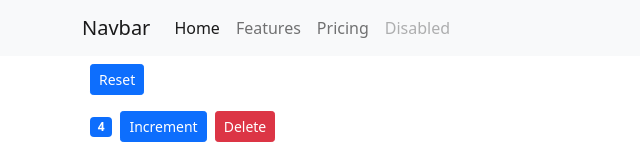
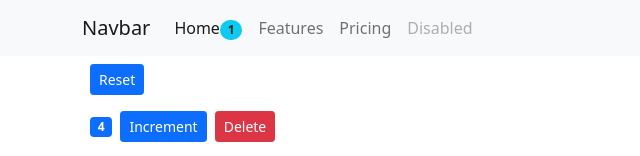
Before and after one commit to morteza06/React-Tutorial-for-Beginners, a React (Create React App) app: page / in a window 1280 px wide. Shown: the top 156 px of the page, without its empty margins (0-640 px from the left). Built offline with nearby package versions, Linux system fonts and the light colour scheme.

Commit message:
Lifting State Up

```diff
--- a/src/App.js
+++ b/src/App.js
@@ -4,12 +4,50 @@ import Counters from './components/counters';
 import './App.css';
 
 class App extends Component {
+    state = {
+        counters: [
+            { id: 1, value: 4},
+            { id: 2, value: 0},
+            { id: 3, value: 0},
+            { id: 4, value: 0}
+        ]
+    };
+
+    handleIncrement = counter =>{
+        const counters = [...this.state.counters];//clone
+        const index = counters.indexOf(counter);
+        counters[index] = {...counter};
+        counters[index].value++;
+        // console.log(this.state.counters[0]);
+        this.setState({ counters });
+    };
+
+    handleReset = () => {
+        const counters = this.state.counters.map(c => {
+           c.value = 0;
+           return c;
+        });
+        this.setState({ counters })
+    };
+
+    handleDelete = (counterId) => {
+        const counters = this.state.counters.filter(c => c.id !== counterId); //Deleted
+        this.setState({counters});
+    };
+
+
   render() {
     return (
       <React.Fragment>
-        <NavBar />
+        <NavBar  totalCounters={this.state.counters.filter(c => c.value > 0).length}
+        />
         <main className='container'>
-          <Counters />
+          <Counters
+            counters={this.state.counters}
+            onReset={this.handleReset}
+            onIncrement={this.handleIncrement}
+            onDelete={this.handleDelete}
+          />
         </main>
       </React.Fragment>
     );
--- a/src/components/counters.jsx
+++ b/src/components/counters.jsx
@@ -2,48 +2,19 @@ import React, { Component } from 'react';
 import Counter from "./counter";
 
 class Counters extends Component{
-    state = {
-        counters: [
-            { id: 1, value: 4},
-            { id: 2, value: 0},
-            { id: 3, value: 0},
-            { id: 4, value: 0}
-        ]
-    };
 
-    handleIncrement = counter =>{
-        const counters = [...this.state.counters];//clone
-        const index = counters.indexOf(counter);
-        counters[index] = {...counter};
-        counters[index].value++;
-        // console.log(this.state.counters[0]);
-        this.setState({ counters });
-    };
-
-    handleReset = () => {
-        const counters = this.state.counters.map(c => {
-           c.value = 0;
-           return c;
-        });
-        this.setState({ counters })
-    };
-
-    handleDelete = (counterId) => {
-        const counters = this.state.counters.filter(c => c.id !== counterId); //Deleted
-        this.setState({counters});
-    };
 
     render() {
         return (
             <div>
                 <button
-                    onClick={this.handleReset}
+                    onClick={this.props.onReset}
                     className="btn btn-primary btn-sm m-2">Reset</button>
-                {this.state.counters.map(counter => (
+                {this.props.counters.map(counter => (
                     <Counter
                         key={counter.id}
-                        onDelete={this.handleDelete}
-                        onIncrement={this.handleIncrement}
+                        onDelete={this.props.onDelete}
+                        onIncrement={this.props.onIncrement}
                         counter={counter}
                     />
                 ))}
--- a/src/components/navbar.jsx
+++ b/src/components/navbar.jsx
@@ -5,14 +5,20 @@ class NavBar extends Component {
         return(
             <nav className="navbar navbar-expand-lg navbar-light bg-light">
                 <div className="container">
-                    <a className="navbar-brand" href="#">Navbar</a>
+                    <a className="navbar-brand" href="#">
+                        Navbar
+                    </a>
                     <button className="navbar-toggler" type="button" data-bs-toggle="collapse" data-bs-target="#navbarNav" aria-controls="navbarNav" aria-expanded="false" aria-label="Toggle navigation">
                     <span className="navbar-toggler-icon"></span>
                     </button>
                     <div className="collapse navbar-collapse" id="navbarNav">
                     <ul className="navbar-nav">
                         <li className="nav-item">
-                        <a className="nav-link active" aria-current="page" href="#">Home</a>
+                        <a className="nav-link active" aria-current="page" href="#">Home
+                            <span className="badge rounded-pill bg-info text-dark">
+                                {this.props.totalCounters}
+                            </span>
+                        </a>
                         </li>
                         <li className="nav-item">
                         <a className="nav-link" href="#">Features</a>
```
